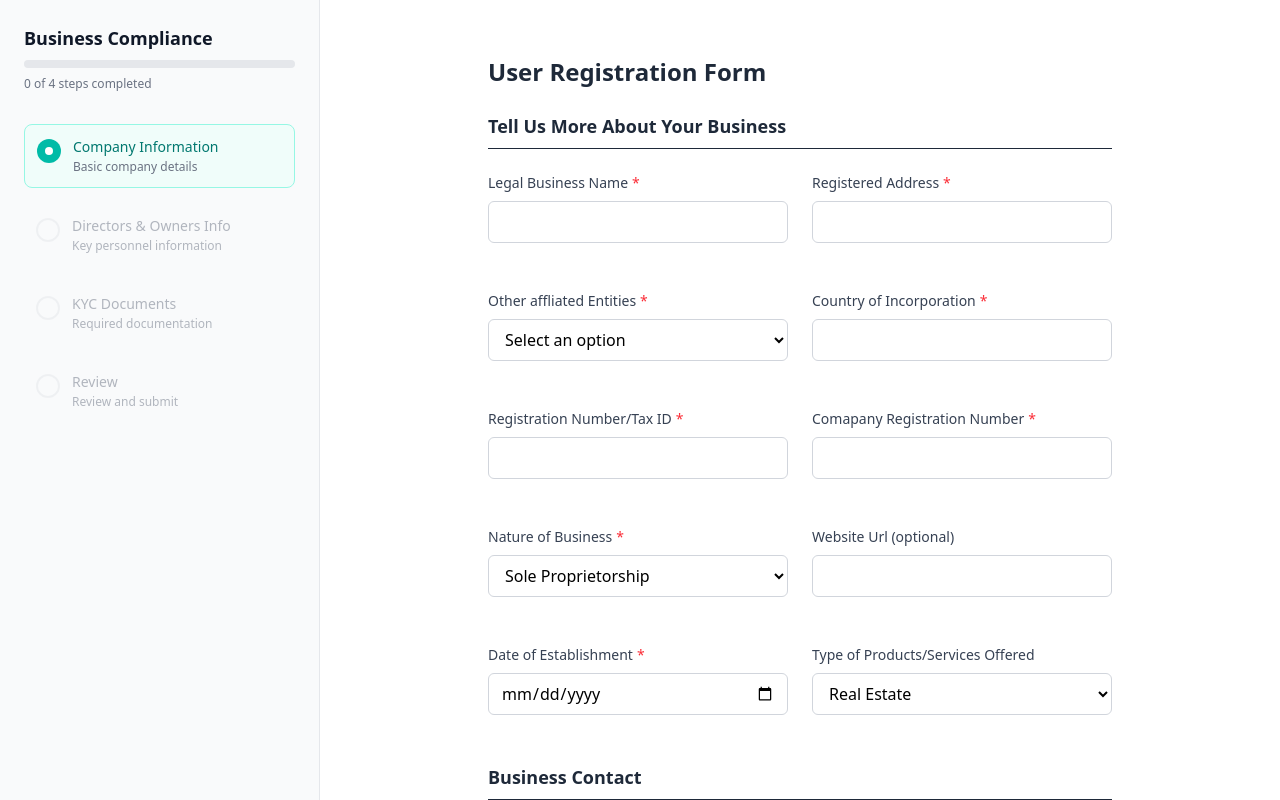
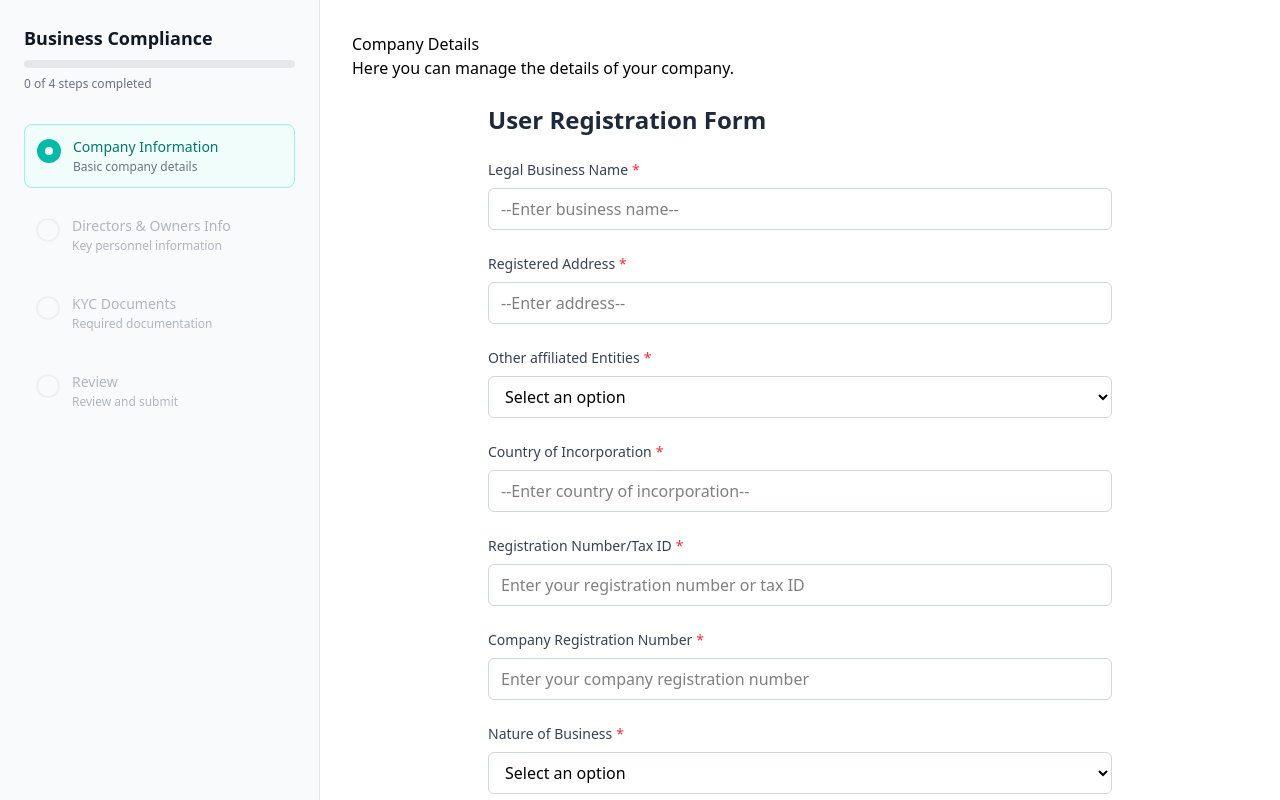
Before and after one commit to sammieeblaque/form-trial, a React app: page /compliance/company-information in a window 1280 px wide. Shown: the top 800 px of the page. Built offline with nearby package versions, Linux system fonts and the light colour scheme; the HTML template or start-up script is replaced by a standard one.

Commit message:
feat: Refactor compliance form layout and integrate company details and directors details components

```diff
--- a/src/components/complainceFormLayout.tsx
+++ b/src/components/complainceFormLayout.tsx
@@ -1,8 +1,10 @@
-import JsonformBuilder from "../form-builder/Form";
+import React from "react";
 import ComplianceSidebar from "./complianceSidebar";
 import StepNavigation from "./complianceStepNavigation";
 
-const ComplianceFormLayout = () => {
+// pass children
+
+const ComplianceFormLayout = ({ children }: { children: React.ReactNode }) => {
   return (
     <div className="flex min-h-screen bg-white">
       <ComplianceSidebar />
@@ -10,7 +12,7 @@ const ComplianceFormLayout = () => {
       <div className="flex-1 flex flex-col">
         <main className="flex-1 p-8">
           <div className="max-w-4xl mx-auto">
-            <JsonformBuilder />
+            {children}
             <StepNavigation />
           </div>
         </main>
--- /dev/null
+++ b/src/components/fileRoutes/companyDetails.tsx
@@ -0,0 +1,15 @@
+import JsonformBuilder from "../../form-builder/Form";
+import { company_details } from "../../constants";
+
+const CompanyDetails = () => {
+  return (
+    <>
+      <h1>Company Details</h1>
+      <p>Here you can manage the details of your company.</p>
+
+      <JsonformBuilder data={company_details} />
+    </>
+  );
+};
+
+export default CompanyDetails;
--- /dev/null
+++ b/src/components/fileRoutes/directorsDetails.tsx
@@ -0,0 +1,15 @@
+import JsonformBuilder from "../../form-builder/Form";
+import { company_directors } from "../../constants";
+
+const DirectorsDetails = () => {
+  return (
+    <>
+      <h1>Directors Details</h1>
+      <p>Here you can manage the details of your directors.</p>
+
+      <JsonformBuilder data={company_directors} />
+    </>
+  );
+};
+
+export default DirectorsDetails;
--- /dev/null
+++ b/src/components/fileRoutes/index.tsx
@@ -0,0 +1,19 @@
+import ComplianceFormLayout from "../complainceFormLayout";
+import CompanyDetails from "./companyDetails";
+import DirectorsDetails from "./directorsDetails";
+
+export const CompanyDirectors = () => {
+  return (
+    <ComplianceFormLayout>
+      <CompanyDetails />
+    </ComplianceFormLayout>
+  );
+};
+
+export const DirectorsShareholder = () => {
+  return (
+    <ComplianceFormLayout>
+      <DirectorsDetails />
+    </ComplianceFormLayout>
+  );
+};
--- a/src/constants.ts
+++ b/src/constants.ts
@@ -172,7 +172,7 @@ export interface IFormDataProps {
   }[];
 }
 
-export const formData: IFormDataProps = {
+export const company_details: IFormDataProps = {
   category: "COMPANY_INFORMATION",
   items: [
     {
@@ -264,60 +264,138 @@ export const formData: IFormDataProps = {
       placeholder: "Select date of establishment",
       submission: { value: "2025-09-12" },
     },
+    // {
+    //   key: "type_of_product_services_offered",
+    //   type: "select",
+    //   label: "Type of Products/Services Offered",
+    //   options: [
+    //     { value: "", label: "Select an option" },
+    //     { value: "Real Estate", label: "Real Estate" },
+    //     { value: "Betting", label: "Betting" },
+    //     { value: "Oil and Gas", label: "Oil and Gas" },
+    //     { value: "Financial Technology", label: "Financial Technology" },
+    //     { value: "Traveling Agency", label: "Traveling Agency" },
+    //     { value: "Consultant", label: "Consultant" },
+    //     { value: "Manufacturing", label: "Manufacturing" },
+    //     { value: "Agriculture", label: "Agriculture" },
+    //     { value: "Mechanized Family", label: "Mechanized Family" },
+    //   ],
+    //   validation: { required: true },
+    //   placeholder: "Select an option",
+    //   sub_category: "TELL_US_MORE_ABOUT_YOUR_BUSINESS",
+    // },
+    // {
+    //   key: "primary_contact_name",
+    //   type: "text",
+    //   label: "Primary Contact Name",
+    //   validation: { max: 255, min: 4, required: true },
+    //   sub_category: "BUSINESS_CONTACT",
+    // },
+    // {
+    //   key: "primary_contact_email",
+    //   type: "email",
+    //   label: "Primary Contact Email",
+    //   validation: { max: 255, min: 4, required: true },
+    //   sub_category: "BUSINESS_CONTACT",
+    // },
+    // {
+    //   key: "primary_contact_phone",
+    //   type: "text",
+    //   label: "Primary Contact Phone",
+    //   validation: { max: 255, min: 4, required: true },
+    //   sub_category: "BUSINESS_CONTACT",
+    // },
+    // {
+    //   key: "bank_name",
+    //   type: "text",
+    //   label: "Bank Name",
+    //   validation: { max: 255, min: 4, required: true },
+    //   sub_category: "BANK_DETAILS",
+    // },
+    // {
+    //   key: "account_number",
+    //   type: "text",
+    //   label: "Account Number",
+    //   validation: { max: 255, min: 4, required: true },
+    //   sub_category: "BANK_DETAILS",
+    // },
+  ],
+};
+
+export const company_directors: IFormDataProps = {
+  category: "DIRECTORS_OWNERS",
+  items: [
     {
-      key: "type_of_product_services_offered",
+      key: "legal_name",
+      type: "text",
+      label: "Legal Business Name",
+      validation: { max: 255, min: 4, required: true },
+      placeholder: "--Enter business name--",
+      sub_category: "TELL_US_MORE_ABOUT_YOUR_BUSINESS",
+      submission: { value: "Bergnaum Group" },
+    },
+    {
+      key: "registered_address",
+      type: "text",
+      label: "Registered Address",
+      validation: { max: 255, min: 4, required: true },
+      placeholder: "--Enter address--",
+      sub_category: "TELL_US_MORE_ABOUT_YOUR_BUSINESS",
+      submission: { value: "22554 Windler Forks" },
+    },
+    {
+      key: "other_affliated_entities",
       type: "select",
-      label: "Type of Products/Services Offered",
+      label: "Other affiliated Entities",
       options: [
         { value: "", label: "Select an option" },
-        { value: "Real Estate", label: "Real Estate" },
-        { value: "Betting", label: "Betting" },
-        { value: "Oil and Gas", label: "Oil and Gas" },
-        { value: "Financial Technology", label: "Financial Technology" },
-        { value: "Traveling Agency", label: "Traveling Agency" },
-        { value: "Consultant", label: "Consultant" },
-        { value: "Manufacturing", label: "Manufacturing" },
-        { value: "Agriculture", label: "Agriculture" },
-        { value: "Mechanized Family", label: "Mechanized Family" },
+        { value: "Parent Company", label: "Parent Company" },
+        { value: "Subsidiaries", label: "Subsidiaries" },
+        { value: "Joint Ventures", label: "Joint Ventures" },
+        { value: "Financial Institutions", label: "Financial Institutions" },
+        { value: "NGOs", label: "NGOs" },
+      ],
+      validation: { required: true },
+      placeholder: "--select option--",
+      sub_category: "TELL_US_MORE_ABOUT_YOUR_BUSINESS",
+      submission: { value: "Parent Company" },
+    },
+    {
+      key: "country_of_incorporation",
+      type: "text",
+      label: "Country of Incorporation",
+      validation: { max: 255, min: 4, required: true },
+      placeholder: "--Enter country of incorporation--",
+      sub_category: "TELL_US_MORE_ABOUT_YOUR_BUSINESS",
+    },
+    {
+      key: "registraion_number_tax_id",
+      type: "text",
+      label: "Registration Number/Tax ID",
+      validation: { max: 20, min: 10, required: true },
+      placeholder: "Enter your registration number or tax ID",
+      sub_category: "TELL_US_MORE_ABOUT_YOUR_BUSINESS",
+    },
+    {
+      key: "company_registration_number",
+      type: "text",
+      label: "Company Registration Number",
+      validation: { max: 30, min: 10, required: true },
+      placeholder: "Enter your company registration number",
+      sub_category: "TELL_US_MORE_ABOUT_YOUR_BUSINESS",
+    },
+    {
+      key: "nature_of_business",
+      type: "select",
+      label: "Nature of Business",
+      options: [
+        { value: "", label: "Select an option" },
+        { value: "Sole Proprietorship", label: "Sole Proprietorship" },
+        { value: "Limited Liability", label: "Limited Liability" },
       ],
       validation: { required: true },
       placeholder: "Select an option",
       sub_category: "TELL_US_MORE_ABOUT_YOUR_BUSINESS",
-    },
-    {
-      key: "primary_contact_name",
-      type: "text",
-      label: "Primary Contact Name",
-      validation: { max: 255, min: 4, required: true },
-      sub_category: "BUSINESS_CONTACT",
-    },
-    {
-      key: "primary_contact_email",
-      type: "email",
-      label: "Primary Contact Email",
-      validation: { max: 255, min: 4, required: true },
-      sub_category: "BUSINESS_CONTACT",
-    },
-    {
-      key: "primary_contact_phone",
-      type: "text",
-      label: "Primary Contact Phone",
-      validation: { max: 255, min: 4, required: true },
-      sub_category: "BUSINESS_CONTACT",
-    },
-    {
-      key: "bank_name",
-      type: "text",
-      label: "Bank Name",
-      validation: { max: 255, min: 4, required: true },
-      sub_category: "BANK_DETAILS",
-    },
-    {
-      key: "account_number",
-      type: "text",
-      label: "Account Number",
-      validation: { max: 255, min: 4, required: true },
-      sub_category: "BANK_DETAILS",
     },
   ],
 };
--- a/src/form-builder/Form.tsx
+++ b/src/form-builder/Form.tsx
@@ -1,18 +1,18 @@
 /* eslint-disable @typescript-eslint/no-explicit-any */
 import { useForm } from "react-hook-form";
 import {
-  formatSectionTitle,
-  formData,
+  company_details,
+  // formatSectionTitle,
   // formData,
   formSchema,
-  groupedFields,
+  // groupedFields,
   IFormDataProps,
 } from "../constants";
 import { FormBuilderRenderer } from "./FormRenderer";
 
 // File preview component
 
-const JsonformBuilder = () => {
+const JsonformBuilder = <T extends IFormDataProps>({ data }: { data: T }) => {
   const getDefaultValues = (schema: IFormDataProps["items"]) => {
     const defaults: Record<string, any> = {};
     schema?.forEach((field: any) => {
@@ -42,7 +42,7 @@ const JsonformBuilder = () => {
     formState: { errors },
     reset,
   } = useForm({
-    defaultValues: getDefaultValues(formData.items),
+    defaultValues: getDefaultValues(company_details.items),
   });
 
   const onSubmit = (data: any) => {
@@ -61,16 +61,16 @@ const JsonformBuilder = () => {
       </h1>
 
       <div className="space-y-6">
-        {/* {formData.items.map((field) => (
+        {data.items.map((field) => (
           <FormBuilderRenderer
-            key={field.name}
+            key={field.key}
             field={field}
             control={control}
             errors={errors}
           />
-        ))} */}
+        ))}
 
-        {Object.entries(groupedFields).map(([sectionTitle, fields]) => (
+        {/* {Object.entries(groupedFields).map(([sectionTitle, fields]) => (
           <div key={sectionTitle} className="space-y-6">
             <h2 className="text-lg font-semibold text-gray-800 border-b pb-2">
               {formatSectionTitle(sectionTitle)}
@@ -86,7 +86,7 @@ const JsonformBuilder = () => {
               ))}
             </div>
           </div>
-        ))}
+        ))} */}
 
         <div className="flex space-x-4 pt-6">
           <button
--- a/src/routes.ts
+++ b/src/routes.ts
@@ -1,8 +1,15 @@
+import React from "react";
 import { createBrowserRouter, redirect } from "react-router";
-import React from "react";
 
-const ComplianceFormLayout = React.lazy(
-  () => import("./components/complainceFormLayout")
+const CompanyDetails = React.lazy(() =>
+  import("./components/fileRoutes").then((module) => ({
+    default: module.CompanyDirectors,
+  }))
+);
+const CompanyDirectors = React.lazy(() =>
+  import("./components/fileRoutes").then((module) => ({
+    default: module.DirectorsShareholder,
+  }))
 );
 
 export const router = createBrowserRouter([
@@ -12,14 +19,14 @@ export const router = createBrowserRouter([
   },
   {
     path: "compliance/company-information",
-    Component: ComplianceFormLayout,
+    Component: CompanyDetails,
   },
   {
     path: "compliance/directors-owners",
-    Component: ComplianceFormLayout,
+    Component: CompanyDirectors,
   },
-  {
-    path: "compliance/kyc-documents",
-    Component: ComplianceFormLayout,
-  },
+  // {
+  //   path: "compliance/kyc-documents",
+  //   Component: ComplianceFormLayout,
+  // },
 ]);
```
